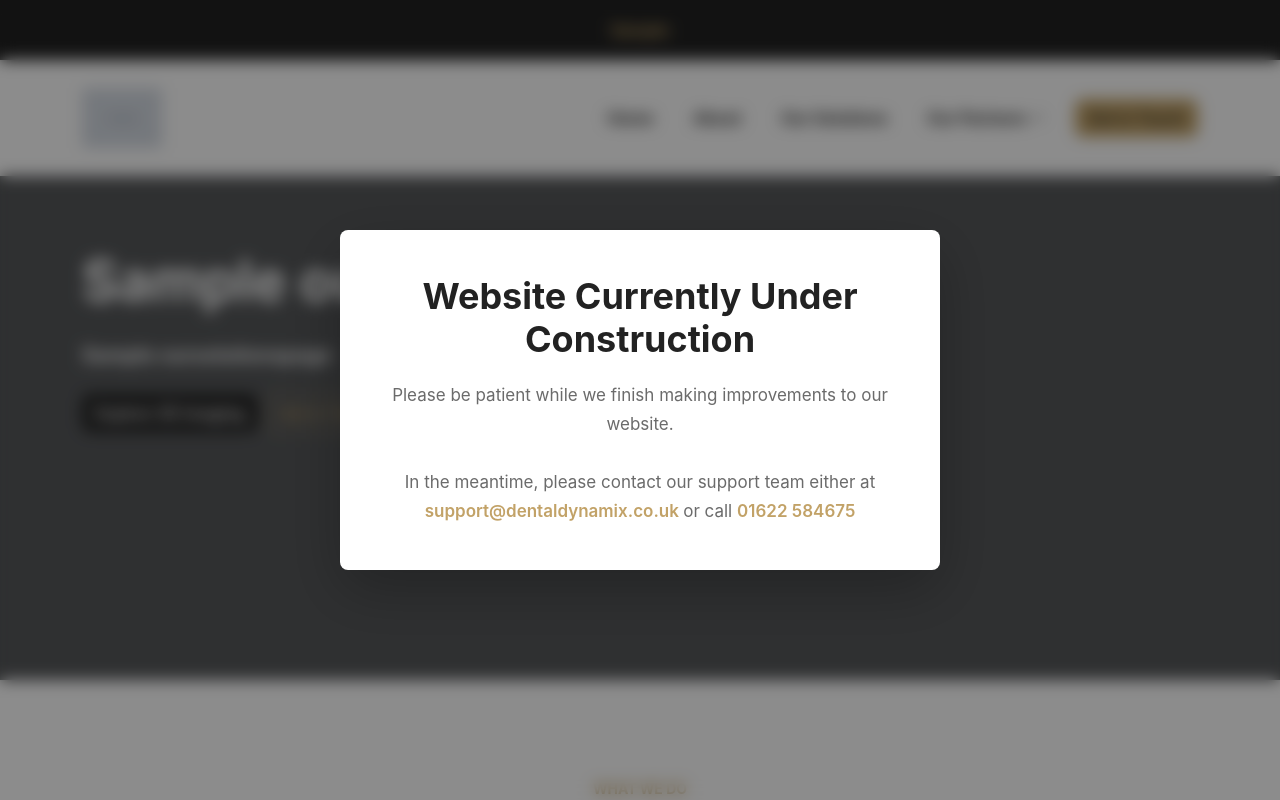
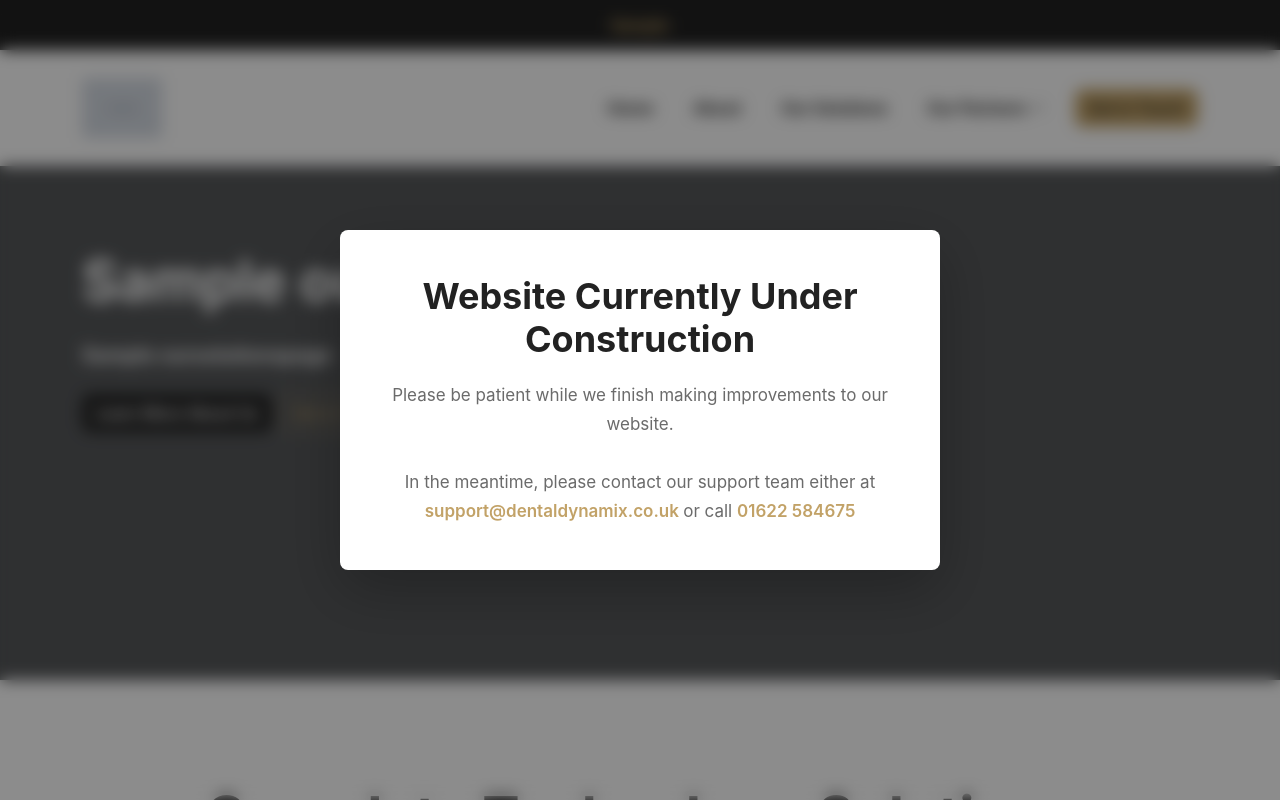
Before and after one commit to Daniel0Marsh/dental-dynamix, a Django app: page /oursolutions/ in a window 1280 px wide. Run offline with Django 5.2, Linux system fonts and the light colour scheme; tables that the repository leaves empty hold one stand-in row (values such as "Sample post"); grey boxes marked "Sample" are stand-in pictures; some libraries are stand-ins or nearby versions.

Commit message:
feat: update content and structure across multiple pages, enhance SEO, and adjust styling

```diff
--- a/source/branding/models.py
+++ b/source/branding/models.py
@@ -30,7 +30,7 @@ class Branding(models.Model):
     company_address = models.CharField(
         max_length=255,
         help_text="Full address, including city and ZIP",
-        default="0 Sturdee Avenue, Gillingham, Kent, ME7 2HN, United Kingdom"
+        default="90 Sturdee Avenue, Gillingham, Kent, ME7 2HN, United Kingdom"
     )
     working_hours = models.CharField(
         max_length=255,
--- a/source/home/static/base.css
+++ b/source/home/static/base.css
@@ -179,7 +179,7 @@ body {
     top: 0;
     left: 0;
     width: 100%;
-    height: 60px;
+    height: 50px;
 
     background-color: var(--secondary);
     color: var(--primary);
@@ -215,7 +215,7 @@ body {
 
 .navbar {
     position: fixed;
-    top: 60px;
+    top: 50px;
     left: 0;
 
     width: 100%;
--- a/source/home/urls.py
+++ b/source/home/urls.py
@@ -4,20 +4,9 @@ from django.views.generic import TemplateView
 from . views import HomePageView, PrivacyPolicyPageView
 
 
-def redirect_to_sovereign101_consultation(request):
-    return redirect('https://sovereign101.com/bitcoin-consultation/', permanent=True)
-
-
-def redirect_to_sovereign101_hardware(request):
-    return redirect('https://sovereign101.com/bitcoin-hardware/', permanent=True)
-
-
 urlpatterns = [
     path('', HomePageView.as_view(), name="home"),
     path('privacy-policy/', PrivacyPolicyPageView.as_view(), name='privacy_policy'),
-    # Temporary redirects for broken blog posts
-    path('bitcoin-consultation/', redirect_to_sovereign101_consultation, name='bitcoin_consultation'),
-    path('bitcoin-hardware/', redirect_to_sovereign101_hardware, name='bitcoin_hardware'),
 ]
 
 urlpatterns += [
--- a/source/oursolutions/templates/oursolutions.html
+++ b/source/oursolutions/templates/oursolutions.html
@@ -45,13 +45,13 @@
                            gap-2 mt-4"
                 >
 
-            <a href="{% url 'about' %}" class="btn btn-secondary">
-                Explore 3D Imaging
-            </a>
+                <a href="{% url 'about' %}" class="btn btn-secondary">
+                    Learn More About Us
+                </a>
 
-            <a href="{% url 'contact' %}" class="btn btn-outline-primary">
-                Get in Touch
-            </a>
+                <a href="{% url 'contact' %}" class="btn btn-outline-primary">
+                    Get in Touch
+                </a>
 
                 </div>
 
@@ -72,10 +72,6 @@
     <div class="container">
 
         <div class="text-center mb-5">
-
-            <span class="text-uppercase fw-bold text-primary small">
-                What We Do
-            </span>
 
             <h2 class="fw-bold display-4 text-secondary mt-2 mb-3">
                 Complete Technology Solutions
@@ -251,10 +247,6 @@
 
             <div class="col-lg-6">
 
-                <span class="text-uppercase fw-bold text-primary small">
-                    IT & Infrastructure
-                </span>
-
                 <h2 class="fw-bold display-4 text-secondary mt-2 mb-4">
                     {{ solutions.it_title }}
                 </h2>
@@ -288,10 +280,6 @@
     <div class="container">
 
         <div class="text-center mb-5">
-
-            <span class="text-uppercase fw-bold text-primary small">
-                IT Services
-            </span>
 
             <h2 class="fw-bold display-5 text-secondary mt-2 mb-3">
                 Everything Behind the Practice
@@ -502,10 +568,6 @@
 
 
             <div class="col-lg-6 order-lg-1">
-
-                <span class="text-uppercase fw-bold text-primary small">
-                    Imaging & Digital Dentistry
-                </span>
 
                 <h2 class="fw-bold display-4 text-secondary mt-2 mb-4">
                     {{ solutions.installation_title }}
@@ -540,10 +602,6 @@
     <div class="container">
 
         <div class="text-center mb-5">
-
-            <span class="text-uppercase fw-bold text-primary small">
-                Digital Imaging
-            </span>
 
             <h2 class="fw-bold display-5 text-secondary mt-2 mb-3">
                 From 2D X-Ray to Advanced 3D Imaging
@@ -716,10 +774,6 @@
 
             <div class="col-lg-6">
 
-                <span class="text-uppercase fw-bold text-primary small">
-                    Installation & Support
-                </span>
-
                 <h2 class="fw-bold display-4 text-secondary mt-2 mb-4">
                     {{ solutions.software_title }}
                 </h2>
@@ -735,88 +789,6 @@
                     Speak To Our Team
                     <i class="bi bi-arrow-right ms-2"></i>
                 </a>
-
-            </div>
-
-        </div>
-
-    </div>
-
-</section>
-
-
-<!-- =========================================================
-     COMPLETE SOLUTION
-========================================================= -->
-<section class="py-5 bg-dark text-white">
-
-    <div class="container">
-
-        <div class="row align-items-center g-5">
-
-            <div class="col-lg-7">
-
-                <span class="text-uppercase fw-bold text-primary small">
-                    One Technology Partner
-                </span>
-
-                <h2 class="display-4 fw-bold mt-2 mb-4">
-                    From the Network Socket to the X-Ray Image
-                </h2>
-
-                <p class="fs-5 mb-0">
-                    Dental Dynamix can support the complete technology
-                    journey of your practice. From supplying the PC
-                    on the reception desk, running the network cables
-                    and configuring the server, through to installing
-                    imaging equipment and supporting the software
-                    your clinicians use every day.
-                </p>
-
-            </div>
-
-
-            <div class="col-lg-5">
-
-                <div class="row g-3">
-
-                    <div class="col-6">
-                        <div class="border rounded p-3 text-center">
-                            <i class="bi bi-pc-display fs-2 text-primary"></i>
-                            <div class="fw-bold mt-2">
-                                Hardware
-                            </div>
-                        </div>
-                    </div>
-
-                    <div class="col-6">
-                        <div class="border rounded p-3 text-center">
-                            <i class="bi bi-diagram-3 fs-2 text-primary"></i>
-                            <div class="fw-bold mt-2">
-                                Networks
-                            </div>
-                        </div>
-                    </div>
-
-                    <div class="col-6">
-                        <div class="border rounded p-3 text-center">
-                            <i class="bi bi-camera fs-2 text-primary"></i>
-                            <div class="fw-bold mt-2">
-                                Imaging
-                            </div>
-                        </div>
-                    </div>
-
-                    <div class="col-6">
-                        <div class="border rounded p-3 text-center">
-                            <i class="bi bi-headset fs-2 text-primary"></i>
-                            <div class="fw-bold mt-2">
-                                Support
-                            </div>
-                        </div>
-                    </div>
-
-                </div>
 
             </div>
 
@@ -1024,45 +996,4 @@
 {% endif %}
 
 
-<!-- =========================================================
-     Final CTA
-========================================================= -->
-<section class="py-5">
-  <div class="container">
-
-    <div class="row align-items-center">
-
-      <div class="col-md-7 text-md-start text-center mb-4 mb-md-0">
-
-        <h2 class="fw-bold display-5 text-secondary mb-3">
-          Let's Talk About Your Practice
-        </h2>
-
-        <p class="fs-5 text-muted mb-0">
-          Whether you're upgrading your imaging, reviewing your
-          IT setup or looking for new dental technology, our team
-          can help you find the right solution.
-        </p>
-
-      </div>
-
-
-      <div class="col-md-5 text-md-end text-center">
-
-            <a href="{% url 'partners:products' %}" class="btn btn-secondary">
-                Explore our Partners
-            </a>
-
-            <a href="{% url 'contact' %}" class="btn btn-primary">
-                Get in Touch
-            </a>
-
-      </div>
-
-    </div>
-
-  </div>
-</section>
-
-
 {% endblock %}
--- a/source/partners/context_processors.py
+++ b/source/partners/context_processors.py
@@ -12,4 +12,7 @@ def partners(request):
 
     return {
         "nav_partners": nav_partners,
+        "partners": Partner.objects.filter(
+            active=True
+        ),
     }
--- a/source/partners/templates/products.html
+++ b/source/partners/templates/products.html
@@ -456,8 +456,8 @@
                                 class="card-img-top"
                                 alt="{{ product.name }}"
                                 style="
-                                    height: 240px;
-                                    object-fit: contain;
+                                    height: 300px;
+                                    object-fit: fill;
                                 "
                             >
 
```
Also changed, not shown: other parts of source/oursolutions/templates/oursolutions.html (+78 -0 lines), source/about/templates/about.html (+9 -55 lines), source/contact/templates/contact.html (+22 -1 lines), source/home/models.py (+5 -4 lines), source/home/templates/home.html (+4 -4 lines), source/seo/models.py (+7 -11 lines), README-config.md.
